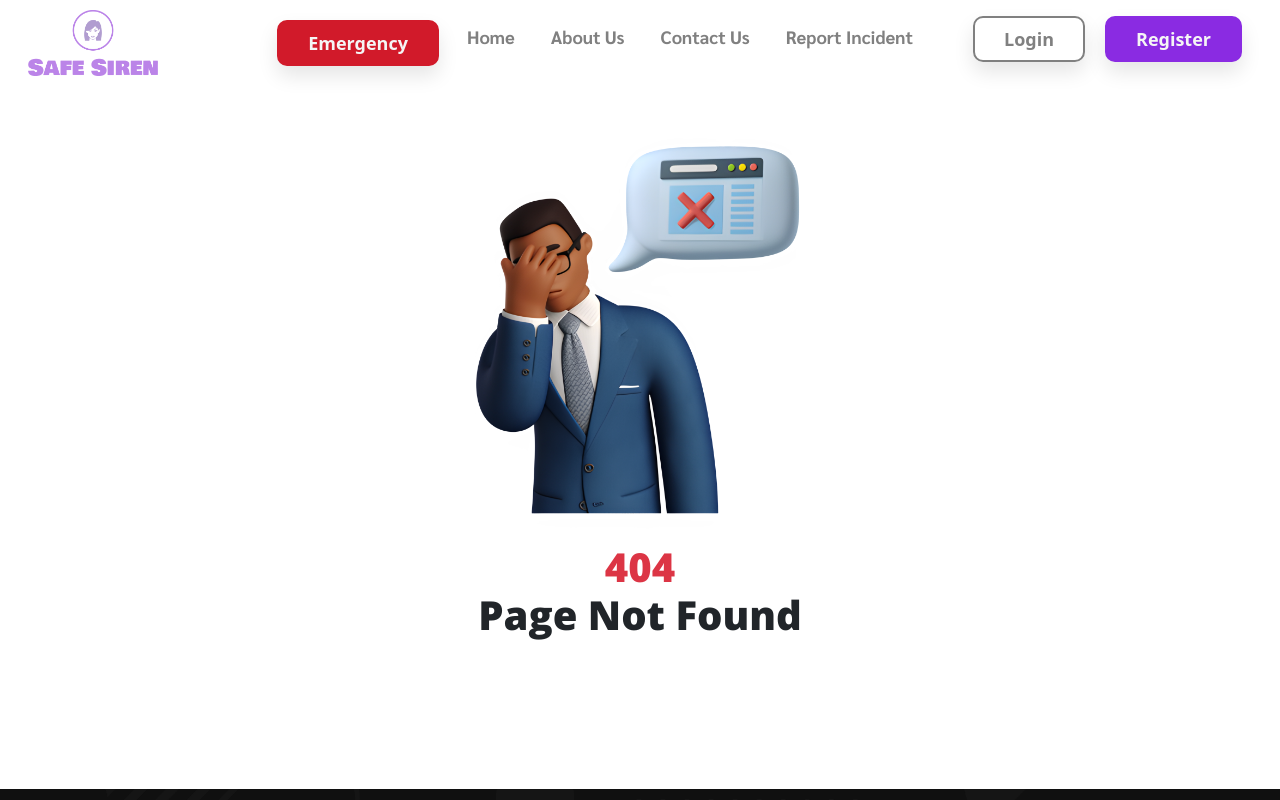
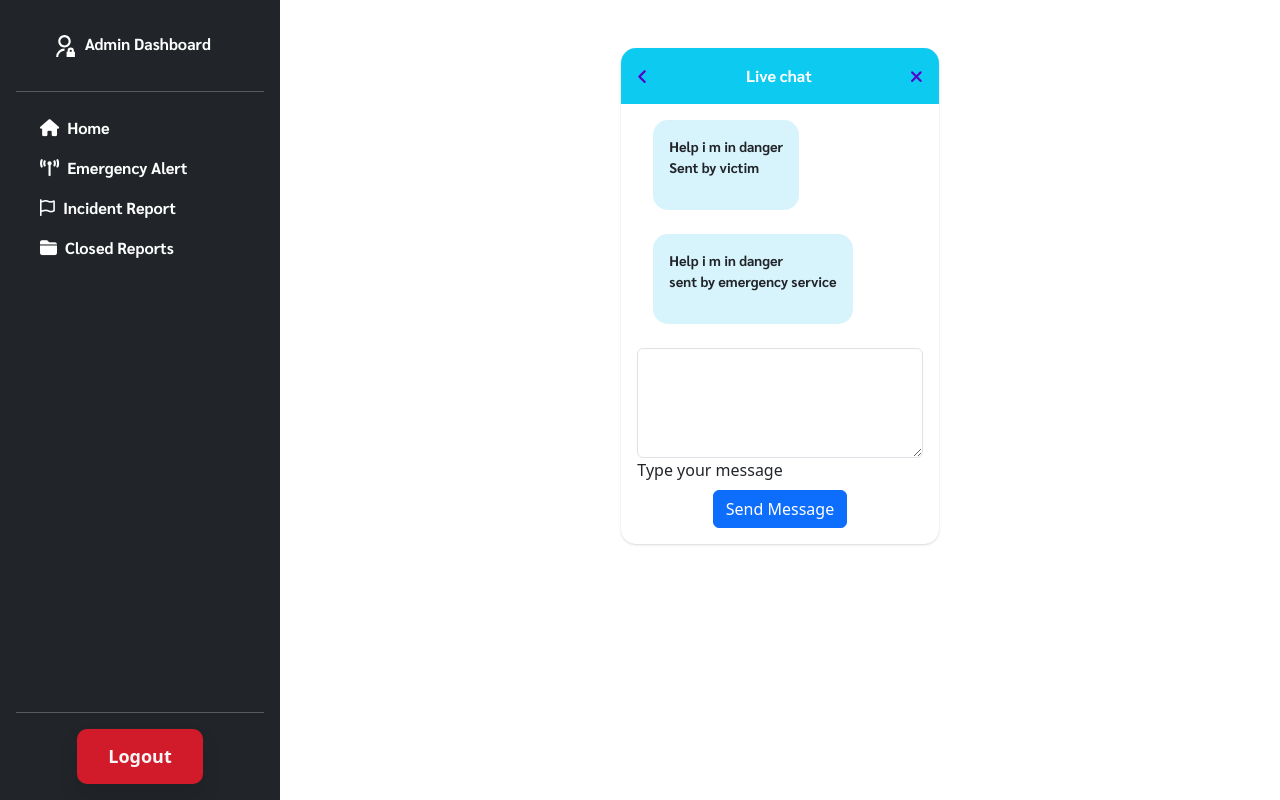
Before and after one commit to Slacky300/WomenSafetyHackathonApp, a React (Create React App) app: page /chat in a window 1280 px wide. Shown: the top 800 px of the page. Built offline with nearby package versions, Linux system fonts and the light colour scheme; a web font is replaced by a local one.

Commit message:
Added chat

```diff
--- a/src/App.js
+++ b/src/App.js
@@ -13,6 +13,7 @@ import Incident from './pages/IncidentReport'
 import CloseFile from './pages/CloseFile'
 import AboutUs2 from './pages/AboutUs2';
 import ContactUs from './Components/ContactUs';
+import ChatScreen from './pages/ChatScreen'
 
 function App() {
 
@@ -76,6 +77,8 @@ function App() {
       <Route path='/dashboard' element={<Dashboard/>} />
       <Route path='/incident' element={<Incident/>} />
       <Route path='/closedreport' element={<CloseFile/>} />
+      <Route path='/chat' element={<ChatScreen/>} />
+
 
       </Routes>
       <Toaster />
--- /dev/null
+++ b/src/pages/ChatScreen.jsx
@@ -0,0 +1,102 @@
+import React from "react";
+import Sidebar from "../Components/Dash/Sidebar";
+
+const ChatScreen = () => {
+  return (
+    <div className="d-flex ">
+      <Sidebar />
+
+      {/* <div className="border mx-5 mt-2 ">
+        <p className="text-end">
+          {" "}
+          <i class="fa-solid fa-square-xmark fa-xl"></i>{" "}
+        </p>
+        <div class="card mt-3 mx-3 ">
+          <div class="card-body">
+            <h5 class="card-title">
+              Victim name and for victim it will display emergency service
+            </h5>
+          </div>
+        </div>
+
+        <div class="card mt-3 mx-3">
+          <div class="card-body">
+            <blockquote class="blockquote mb-0">
+              <p>Help me help!</p>
+              <footer class="blockquote-footer">
+                <cite title="Source Title">victim name</cite>
+              </footer>
+            </blockquote>
+          </div>
+        </div>
+
+        <div class="card mt-3 mx-3">
+          <div class="card-body">
+            <blockquote class="blockquote mb-0">
+              <p>Help is on the way</p>
+              <footer class="blockquote-footer">
+                <cite title="Source Title">emergency service</cite>
+              </footer>
+            </blockquote>
+          </div>
+        </div>
+
+
+
+
+      </div>
+
+      <div className="d-flex mt-5 h-50">
+            <div className="">
+            <textarea />
+
+            <p>Send btn</p>
+            </div>
+        </div> */}
+
+
+<div className="row d-flex w-100 mt-5 justify-content-center">
+  <div className="col-md-8 col-lg-6 col-xl-4">
+    <div className="card" id="chat1" style={{borderRadius: 15}}>
+      <div className="card-header d-flex justify-content-between align-items-center p-3 bg-info text-white border-bottom-0" style={{borderTopLeftRadius: 15, borderTopRightRadius: 15}}>
+        <i className="fas fa-angle-left" />
+        <p className="mb-0 fw-bold">Live chat</p>
+        <i className="fas fa-times" />
+      </div>
+      <div className="card-body">
+        <div className="d-flex flex-row justify-content-start mb-4">
+          <div className="p-3 ms-3" style={{borderRadius: 15, backgroundColor: 'rgba(57, 192, 237,.2)'}}>
+            <p className="small mb-0">Help i m in danger</p>
+            <p className="small  ">Sent by victim</p>
+          </div>
+
+        </div>
+
+
+         <div className="d-flex flex-row justify-content-start mb-4">
+          <div className="p-3 ms-3" style={{borderRadius: 15, backgroundColor: 'rgba(57, 192, 237,.2)'}}>
+            <p className="small mb-0">Help i m in danger</p>
+            <p className="small  "> sent by emergency service</p>
+          </div>
+        </div>
+
+
+        <div className="form-outline">
+          <textarea className="form-control" id="textAreaExample" rows={4} defaultValue={""} />
+          <label className="form-label" htmlFor="textAreaExample">Type your message</label>
+        </div>
+        <center>
+        <button type="button" class="btn btn-primary">Send Message</button>
+        </center>
+      </div>
+    </div>
+  </div>
+</div>
+
+
+
+    </div>
+  );
+};
+
+export default ChatScreen;
```
